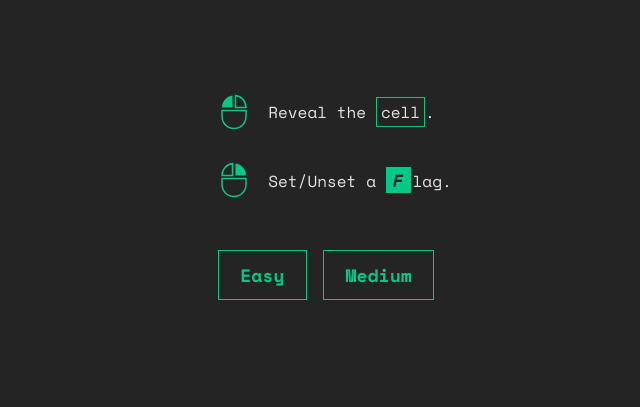
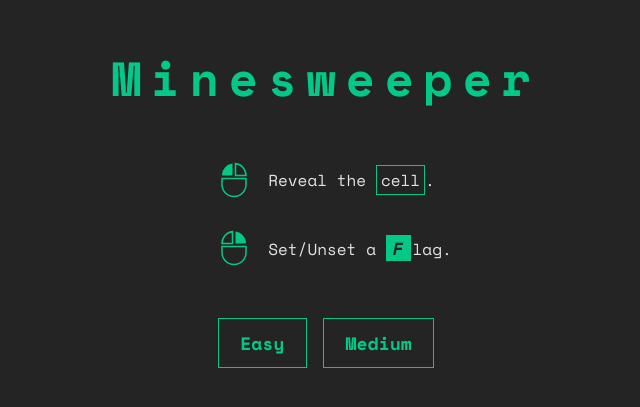
Before and after one commit to emilythedev/minesweeper-react-ts, a React (Vite) app: page / in a window 1280 px wide. Shown: the part 209-616 px from the top of the page, without its empty margins (314-954 px from the left). Built offline with nearby package versions, Linux system fonts and the light colour scheme; the HTML template or start-up script is replaced by a standard one.

Commit message:
add title

```diff
--- a/src/pages/Start.tsx
+++ b/src/pages/Start.tsx
@@ -1,5 +1,20 @@
+import styled from "styled-components";
 import SelectLevel from "../features/SelectLevel";
 import Tutorial from "../features/Tutorial";
+
+const FlexContainer = styled.div`
+  display: flex;
+  flex-direction: column;
+  align-items: center;
+`
+
+const Title = styled.h1`
+  font-weight: bold;
+  color: ${props => props.theme.primary};
+  background-color: ${props => props.theme.colors.black};
+  font-size: 3em;
+  letter-spacing: .2em;
+`
 
 interface Props {
   onSelect(levelProps: LevelProps): void,
@@ -7,10 +22,11 @@ interface Props {
 
 function StartPage({onSelect}: Props) {
   return (
-    <div>
+    <FlexContainer>
+      <Title>Minesweeper</Title>
       <Tutorial />
       <SelectLevel onSelect={onSelect} />
-    </div>
+    </FlexContainer>
   )
 }
 
```
